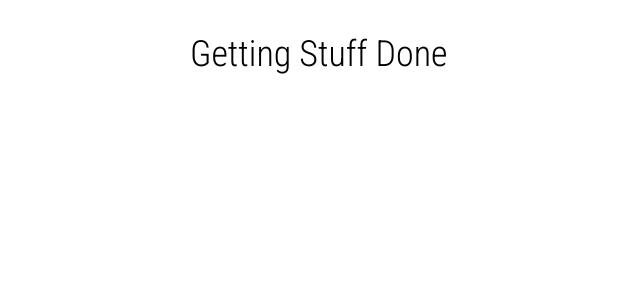
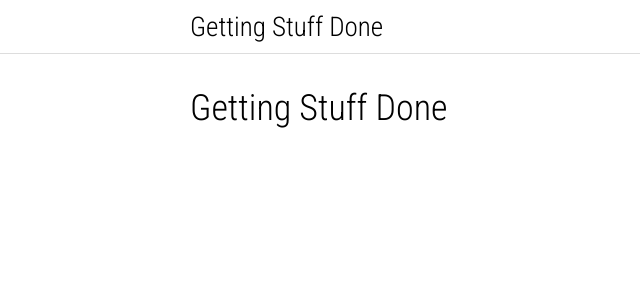
Before and after one commit to Goonie/getting-stuff-done, a React (Create React App) app: page / in a window 1280 px wide. Shown: the top 300 px of the page, without its empty margins (0-640 px from the left). Built offline with nearby package versions, Linux system fonts and the light colour scheme.

Commit message:
Added Header component

```diff
--- a/src/App.tsx
+++ b/src/App.tsx
@@ -2,11 +2,12 @@ import { Fragment } from "react";
 
 import Grid from "components/debug/Grid";
 
+import Header from "components/layout/Header";
 import Page from "components/layout/Page";
 
+import { useAltKeypress } from "react-utilities/keyboard";
+
 import "App.scss";
-
-import { useAltKeypress } from "react-utilities/keyboard";
 
 function App() {
   const gridVisible = useAltKeypress("KeyG");
@@ -14,6 +15,8 @@ function App() {
   return (
     <Fragment>
       <Grid visible={gridVisible} />
+
+      <Header />
 
       <Page>
         <h1>Getting Stuff Done</h1>
--- /dev/null
+++ b/src/components/layout/Header.scss
@@ -0,0 +1,29 @@
+@use "sass:math";
+
+@import "css-utilities/variables";
+@import "css-utilities/breakpoints";
+
+.Header {
+  height: $grid-baseline * 8;
+  margin-left: -$grid-mobile-margin;
+  margin-right: -$grid-mobile-margin;
+  padding: $grid-baseline * 2 $grid-mobile-margin;
+  border-bottom: 1px solid #ddd;
+
+  @include tablet-and-up {
+    margin-left: -$grid-tablet-margin;
+    margin-right: -$grid-tablet-margin;
+    padding-left: calc(
+      (100% - #{$page-maximum-width}) / 2 + #{$grid-tablet-margin}
+    );
+    padding-right: calc(
+      (100% - #{$page-maximum-width}) / 2 + #{$grid-tablet-margin}
+    );
+  }
+
+  h1 {
+    margin-bottom: 0;
+    font-size: 1.5rem;
+    line-height: $grid-baseline * 4;
+  }
+}
--- /dev/null
+++ b/src/components/layout/Header.tsx
@@ -0,0 +1,11 @@
+import "./Header.scss";
+
+function Header() {
+  return (
+    <header className="Header">
+      <h1>Getting Stuff Done</h1>
+    </header>
+  );
+}
+
+export default Header;
```
